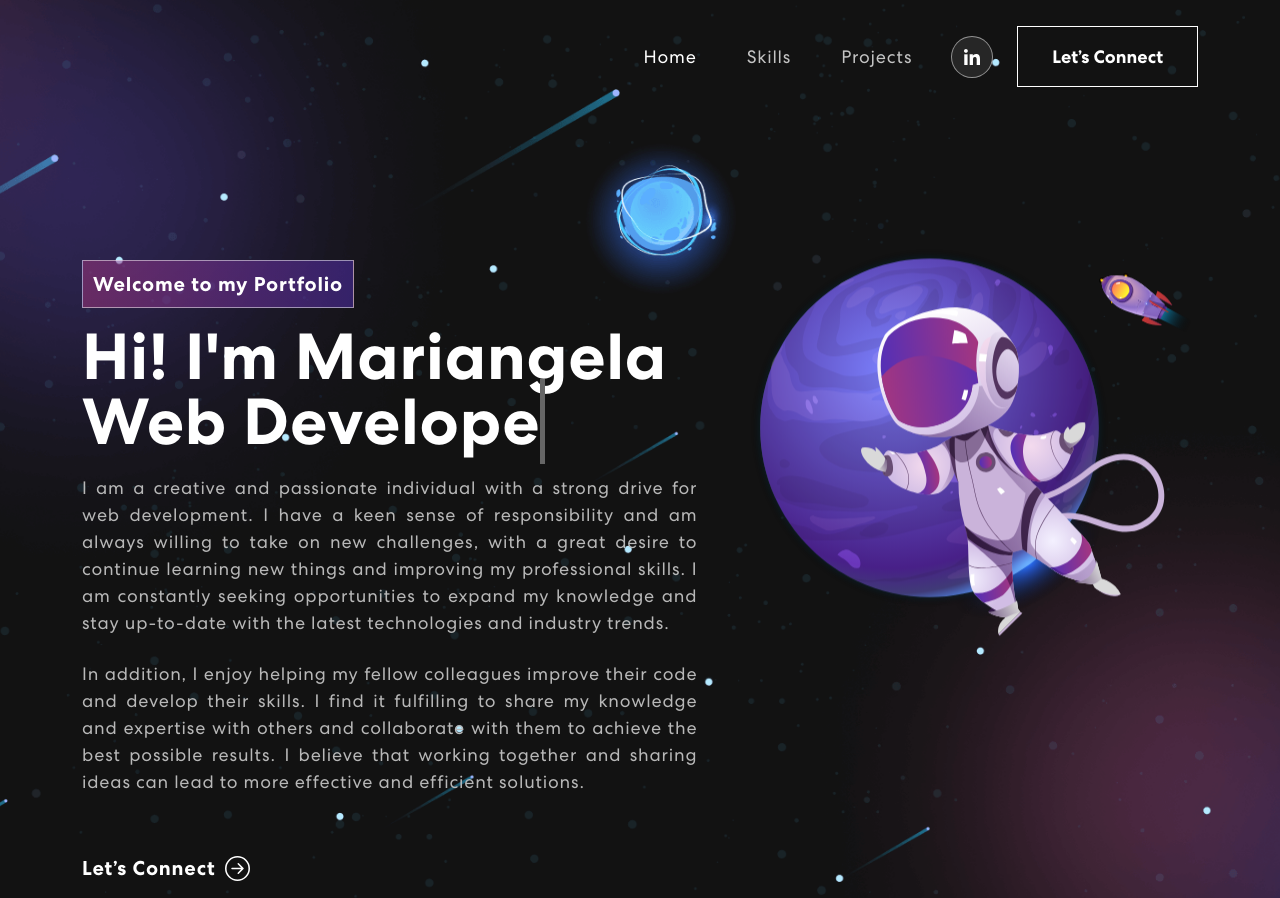
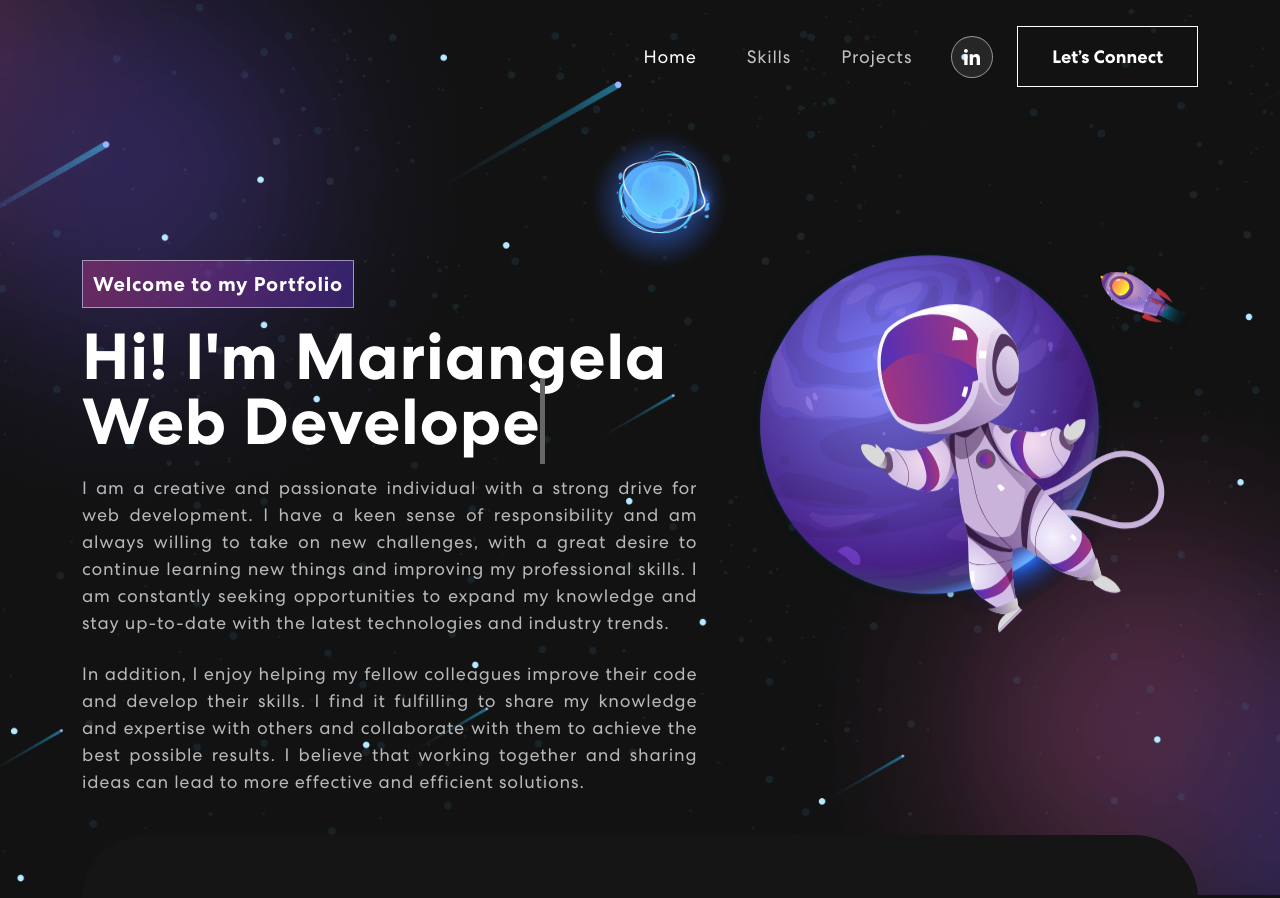
Before and after one commit to mariavisual166/personal-portfolio, a React (Create React App) app: page / in a window 1280 px wide. Shown: the top 898 px of the page. Built offline with nearby package versions, Linux system fonts and the light colour scheme; no server answers.

Commit message:
delete Let’s Connect

```diff
--- a/src/components/Banner.js
+++ b/src/components/Banner.js
@@ -1,7 +1,6 @@
 import "animate.css";
 import { useEffect, useState } from "react";
 import { Col, Container, Row } from "react-bootstrap";
-import { ArrowRightCircle } from "react-bootstrap-icons";
 import TrackVisibility from "react-on-screen";
 import { period, toRotate } from "../Constants";
 import headerImg from "../assets/img/header-img.svg";
@@ -86,9 +85,6 @@ export const Banner = () => {
                     that working together and sharing ideas can lead to more
                     effective and efficient solutions.
                   </p>
-                  <button>
-                    Let’s Connect <ArrowRightCircle size={25} />
-                  </button>
                 </div>
               )}
             </TrackVisibility>
```
